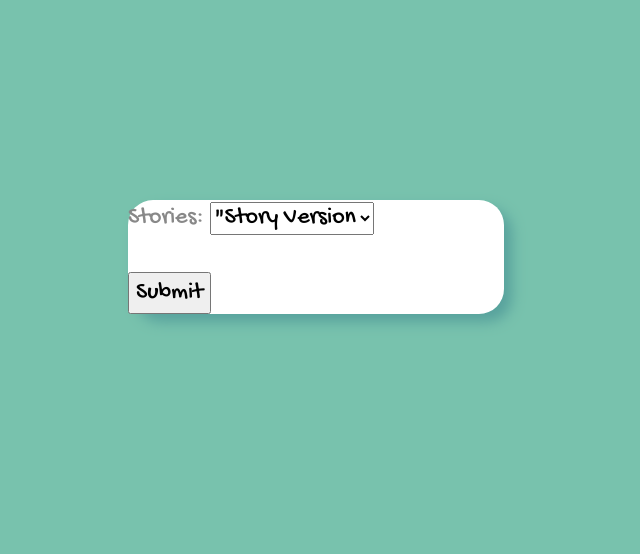
After one commit to DSarkesian/flask-madlips, a Flask app: page /choice in a window 1280 px wide. The commit adds this page. Shown: the part 143-697 px from the top of the page, without its empty margins (324-964 px from the left). Run offline with Flask 2, Linux system fonts and the light colour scheme.

Commit message:
further studies

```diff
--- a/app.py
+++ b/app.py
@@ -1,7 +1,7 @@
 from flask import Flask, render_template, request
 from flask_debugtoolbar import DebugToolbarExtension
 
-from stories import silly_story
+from stories import silly_story,excited_story,storySelection
 
 app = Flask(__name__)
 app.config['SECRET_KEY'] = "secret"
@@ -24,3 +24,9 @@ def make_story():
     story = silly_story.generate(request.args)
 
     return render_template("story.html",story=story)
+
+@app.get("/choice")
+def choose_story():
+    """allow user to pick madlib story"""
+    stories = storySelection
+    return render_template("storyChoice.html", stories=stories)
--- a/stories.py
+++ b/stories.py
@@ -18,9 +18,9 @@ class Story:
         'I love to eat a good mango.'
     """
 
-    def __init__(self, words, text):
+    def __init__(self, name, words, text):
         """Create story with words and template text."""
-
+        self.name = name
         self.prompts = words
         self.template = text
 
@@ -35,10 +35,11 @@ class Story:
         return text
 
 
+
 # Here's a story to get you started
 
 silly_story = Story(
-    ["place", "noun", "verb", "adjective", "plural_noun"],
+    "silly_story", ["place", "noun", "verb", "adjective", "plural_noun"],
     """Once upon a time, in a long-ago {place}, there lived an exceptionally
        {adjective} {noun}. It loved to {verb} with {plural_noun}."""
 )
@@ -47,6 +48,8 @@ silly_story = Story(
 # and everything should still work
 
 excited_story = Story(
-    ["noun", "verb"],
+    "excited_story", ["noun", "verb"],
     """OMG!! OMG!! I love to {verb} a {noun}!"""
 )
+
+storySelection = [silly_story, excited_story]
--- a/templates/questions.html
+++ b/templates/questions.html
@@ -6,14 +6,11 @@
 
   <h1 class="pt-4 mb-3 text-center">Madlibs!</h1>
 
-  <form action="story" class="pb-4">
+  <form action="/story" class="pb-4">
 
   <!-- an example of one field -- you should make these autogenerated! -->
   {% for prompt in prompts %}
     <div class="mb-3 row">
-
-
-
       <label class="col-5 col-form-label text-end">{{ prompt }}</label>
       <div class="col-7">
         <input
@@ -22,7 +19,6 @@
             aria-label = "{{ prompt }}"
             class="form-control">
       </div>
-
     </div>
   {% endfor %}
 
--- /dev/null
+++ b/templates/storyChoice.html
@@ -0,0 +1,22 @@
+{% extends 'base.html' %}
+
+{% block title %} Choice a story! {% endblock %}
+
+{% block content %}
+
+
+
+    <form name="storyChoice" action="/home">
+        Stories: <select name="story">
+            {% for story in stories %}
+        <option value="{{ story.name }}"  selected="">"Story Version</option>
+        {% endfor %}
+        </select>
+        <br><br>
+        <input type="submit" value="Submit">
+    </form>
+
+
+
+
+{% endblock %}
```
